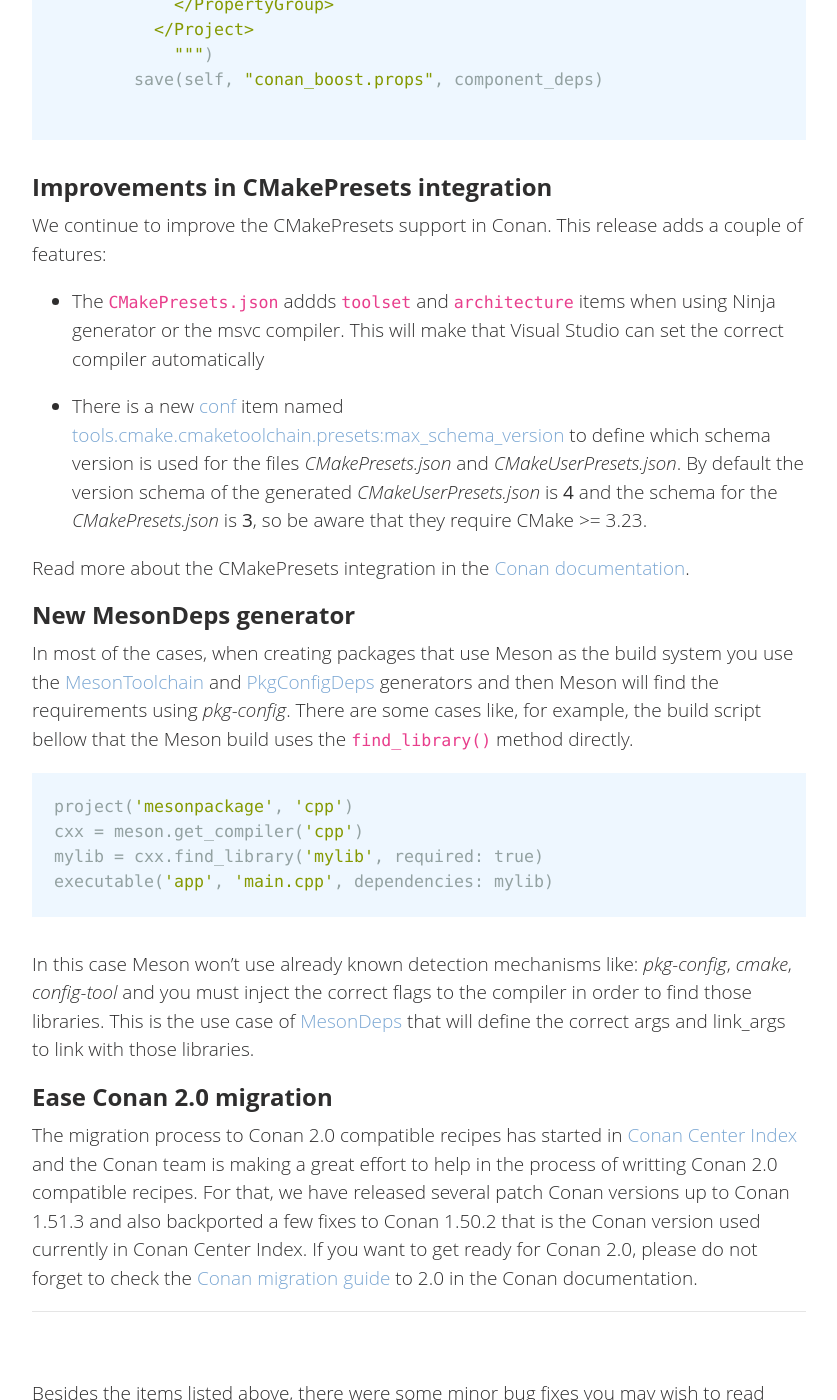
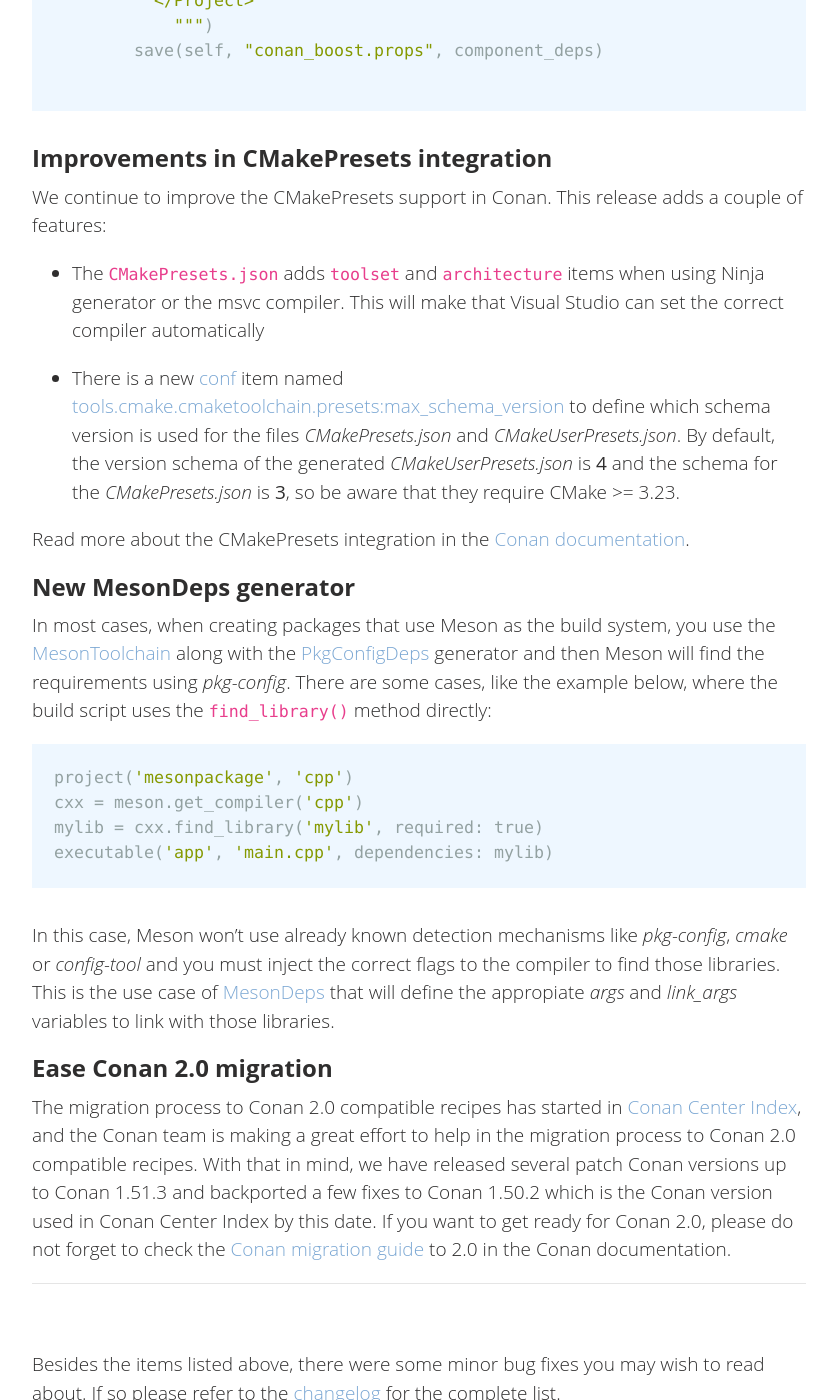
Before and after one commit to conan-io/conan-io.github.io, a Jekyll site: the page built from _posts/2022-08-21-New-conan-release-1-51.markdown, in a window 1280 px wide and 1400 px high, scrolled down 2354 px. Shown: the whole window, without its empty margins (20-857 px from the left). Built offline with Jekyll 4.4.1, drawn with Linux system fonts in a browser that asks for light colours; comment, search, counter and statistics services are not loaded; some of the changed text lies outside the part shown.

Commit message:
some fixes

````diff
--- a/_posts/2022-08-21-New-conan-release-1-51.markdown
+++ b/_posts/2022-08-21-New-conan-release-1-51.markdown
@@ -37,19 +37,19 @@ to get files from the local file system. Also, now the
 generator has support for components. We have made some improvements to the `CMakePresets`
 support. We added a new
 [MesonDeps](https://docs.conan.io/en/latest/reference/conanfile/tools/meson/mesondeps.html)
-generator. Finally, we continue to work in the transition to Conan 2.0 and this release
-brings lots of fixes to make the migration easier.
+generator. Finally, we continue to work on the transition to Conan 2.0. This release
+brings several fixes to make the migration easier.
 
 
 Support for files in the local file system in conan.tools.files.download
 ------------------------------------------------------------------------
 
-Starting in Conan 1.51 the
+Starting in Conan 1.51, the
 [download](https://docs.conan.io/en/latest/reference/conanfile/tools/files/downloads.html#conan-tools-files-download)
-tool can reference files located in the local file system. That means that
+tool can reference files from the local file system. That means that
 [conan.tools.files.get()](https://docs.conan.io/en/latest/reference/conanfile/tools/files/downloads.html#conan-tools-files-get)
-will also work with local files. To use it in your recipes reference the file you
-want to get or download using the ``file:///<location>`` syntax like this:
+will also work with local files. To use it in your recipes, reference the file you want to
+get or download using the ``file:///<location>`` syntax like this:
 
 ```python
 from conan import ConanFile
@@ -123,7 +123,7 @@ Improvements in CMakePresets integration
 
 We continue to improve the CMakePresets support in Conan. This release adds a couple of features:
 
-- The ``CMakePresets.json`` addds ``toolset`` and ``architecture`` items when using Ninja
+- The ``CMakePresets.json`` adds ``toolset`` and ``architecture`` items when using Ninja
   generator or the msvc compiler. This will make that Visual Studio can set the correct
   compiler automatically
 
@@ -132,7 +132,7 @@ We continue to improve the CMakePresets support in Conan. This release adds a co
   named
   [tools.cmake.cmaketoolchain.presets:max_schema_version](https://docs.conan.io/en/latest/reference/conanfile/tools/cmake/cmaketoolchain.html#cmaketoolchain)
   to define which schema version is used for the files *CMakePresets.json* and
-  *CMakeUserPresets.json*. By default the version schema of the generated
+  *CMakeUserPresets.json*. By default, the version schema of the generated
   *CMakeUserPresets.json* is **4** and the schema for the *CMakePresets.json* is **3**, so
   be aware that they require CMake >= 3.23.
 
@@ -144,14 +144,13 @@ documentation](https://docs.conan.io/en/latest/reference/conanfile/tools/cmake/c
 New MesonDeps generator
 -----------------------
 
-In most of the cases, when creating packages that use Meson as the build system you use
-the
+In most cases, when creating packages that use Meson as the build system, you use the
 [MesonToolchain](https://docs.conan.io/en/latest/reference/conanfile/tools/meson/mesontoolchain.html)
-and
+along with the
 [PkgConfigDeps](https://docs.conan.io/en/latest/reference/conanfile/tools/gnu/pkgconfigdeps.html)
-generators and then Meson will find the requirements using *pkg-config*. There are some
-cases like, for example, the build script bellow that the Meson build uses the
-``find_library()`` method directly.
+generator and then Meson will find the requirements using *pkg-config*. There are some
+cases, like the example below, where the build script uses the ``find_library()`` method
+directly:
 
 
 ```python
@@ -161,23 +160,25 @@ mylib = cxx.find_library('mylib', required: true)
 executable('app', 'main.cpp', dependencies: mylib)
 ```
 
-In this case Meson won't use already known detection mechanisms like: *pkg-config*,
-*cmake*, *config-tool* and you must inject the correct flags to the compiler in order to
-find those libraries. This is the use case of
+In this case, Meson won't use already known detection mechanisms like *pkg-config*,
+*cmake* or *config-tool* and you must inject the correct flags to the compiler to find
+those libraries. This is the use case of
 [MesonDeps](https://docs.conan.io/en/latest/reference/conanfile/tools/meson/mesondeps.html)
-that will define the correct args and link_args to link with those libraries.
+that will define the appropiate *args* and *link_args* variables to link with those
+libraries.
 
 
 Ease Conan 2.0 migration
 ------------------------
 
 The migration process to Conan 2.0 compatible recipes has started in [Conan Center
-Index](https://github.com/conan-io/conan-center-index) and the Conan team is making a
-great effort to help in the process of writting Conan 2.0 compatible recipes. For that, we
-have released several patch Conan versions up to Conan 1.51.3 and also backported a few
-fixes to Conan 1.50.2 that is the Conan version used currently in Conan Center Index. If
-you want to get ready for Conan 2.0, please do not forget to check the [Conan migration
-guide](https://docs.conan.io/en/latest/conan_v2.html) to 2.0 in the Conan documentation.
+Index](https://github.com/conan-io/conan-center-index), and the Conan team is making a
+great effort to help in the migration process to Conan 2.0 compatible recipes. With that
+in mind, we have released several patch Conan versions up to Conan 1.51.3 and backported a
+few fixes to Conan 1.50.2 which is the Conan version used in Conan Center Index by this
+date. If you want to get ready for Conan 2.0, please do not forget to check the [Conan
+migration guide](https://docs.conan.io/en/latest/conan_v2.html) to 2.0 in the Conan
+documentation.
 
 ---
 
````
Also changed, not shown: other parts of _posts/2022-08-21-New-conan-release-1-51.markdown (+5 -5 lines).
